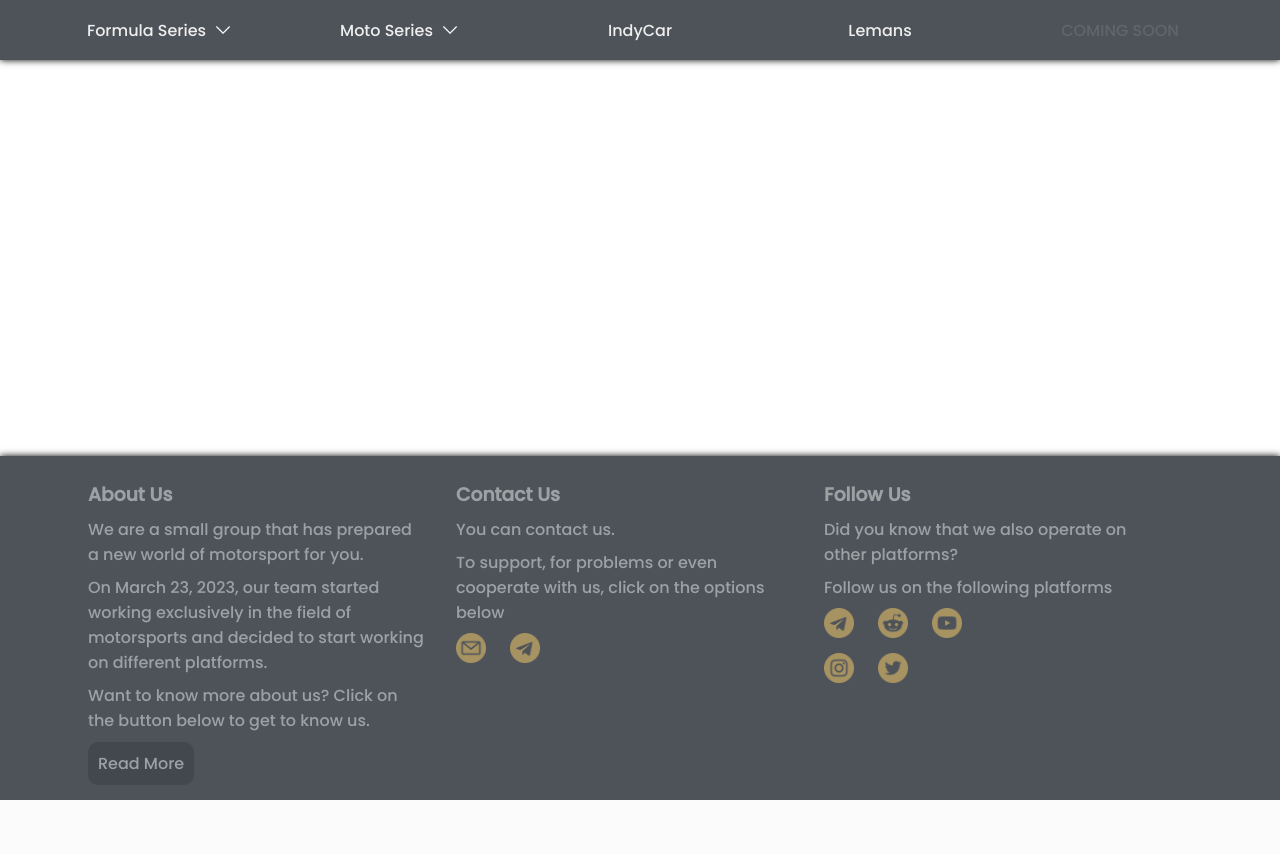
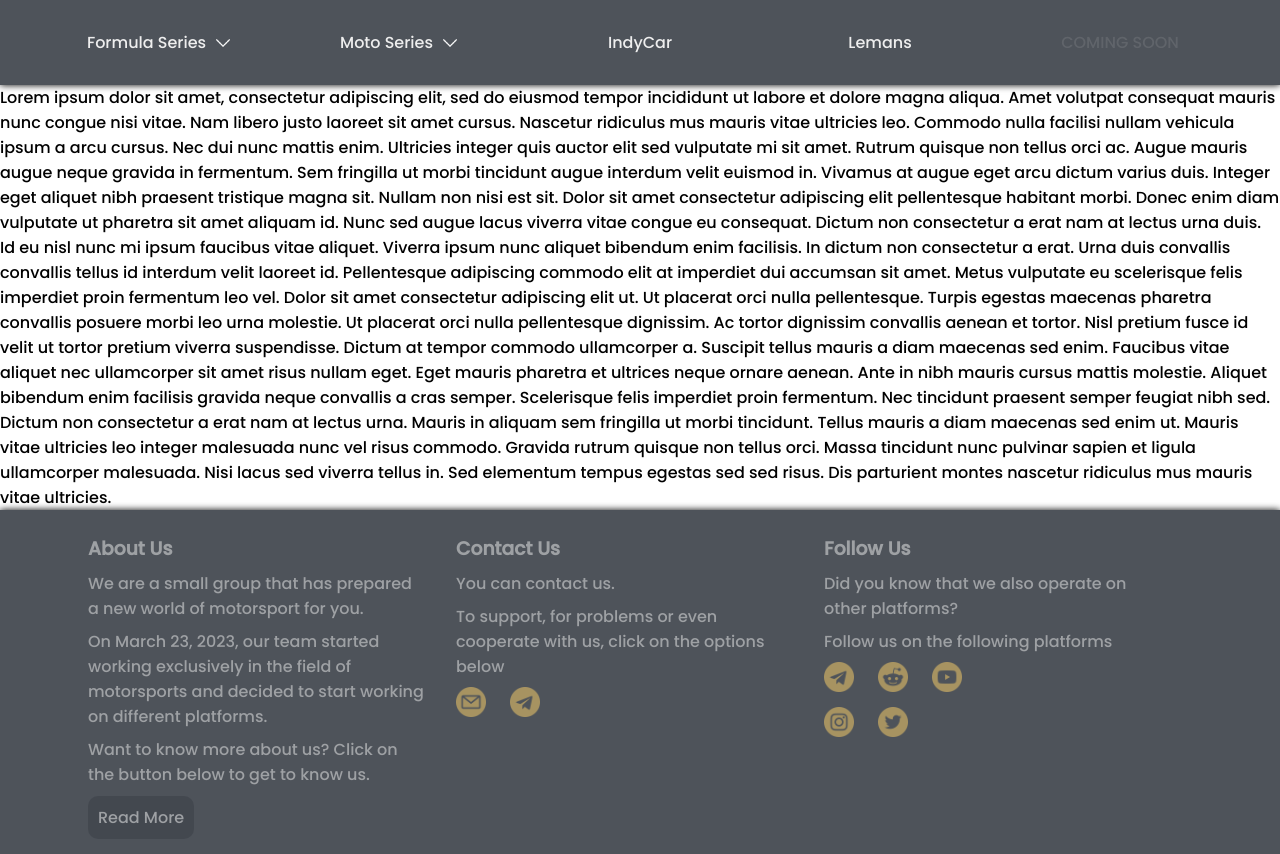
Before and after one commit to SoheilKhorram/BNP, a PHP site: page /home.php in a window 1280 px wide. Before the commit the page ends 800 px from the top, so only its background shows below. Run offline with PHP 8.4, Linux system fonts and the light colour scheme.

Commit message:
some minor fixes

```diff
--- a/css/home.css
+++ b/css/home.css
@@ -54,7 +54,7 @@ body {
 
 .menu-container {
     width: 100%;
-    height: 60px;
+    min-height: 60px;
     background: var(--primary-clr-300);
     display: flex;
     justify-content: center;
@@ -89,7 +89,7 @@ body {
     margin-left: 7px;
 }
 
-@media (max-width: 670px) {
+@media (max-width: 900px) {
     .coming-soon {
         display: none;
     }
@@ -97,7 +97,8 @@ body {
 
 .submenu-container {
     position: absolute;
-    top: 60px;
+    top: 70px;
+    border-radius: var(--radius);
     background: var(--primary-clr-300);
     display: flex;
     justify-content: flex-start;
@@ -112,7 +113,7 @@ body {
     transition: all 0.1s;
     width: 200px;
     padding: 10px;
-
+    border-radius: var(--radius);
 }
 
 .submenu-item:hover {
--- a/home.php
+++ b/home.php
@@ -48,6 +48,35 @@
         <div class="menu-item coming-soon" style="animation:ghost 2s infinite"><span>COMING SOON</span></div>
 
     </div>
+
+    <main>
+        Lorem ipsum dolor sit amet, consectetur adipiscing elit, sed do eiusmod tempor incididunt ut labore et dolore
+        magna aliqua. Amet volutpat consequat mauris nunc congue nisi vitae. Nam libero justo laoreet sit amet cursus.
+        Nascetur ridiculus mus mauris vitae ultricies leo. Commodo nulla facilisi nullam vehicula ipsum a arcu cursus.
+        Nec dui nunc mattis enim. Ultricies integer quis auctor elit sed vulputate mi sit amet. Rutrum quisque non
+        tellus orci ac. Augue mauris augue neque gravida in fermentum. Sem fringilla ut morbi tincidunt augue interdum
+        velit euismod in. Vivamus at augue eget arcu dictum varius duis. Integer eget aliquet nibh praesent tristique
+        magna sit. Nullam non nisi est sit.
+
+        Dolor sit amet consectetur adipiscing elit pellentesque habitant morbi. Donec enim diam vulputate ut pharetra
+        sit amet aliquam id. Nunc sed augue lacus viverra vitae congue eu consequat. Dictum non consectetur a erat nam
+        at lectus urna duis. Id eu nisl nunc mi ipsum faucibus vitae aliquet. Viverra ipsum nunc aliquet bibendum enim
+        facilisis. In dictum non consectetur a erat. Urna duis convallis convallis tellus id interdum velit laoreet id.
+        Pellentesque adipiscing commodo elit at imperdiet dui accumsan sit amet. Metus vulputate eu scelerisque felis
+        imperdiet proin fermentum leo vel. Dolor sit amet consectetur adipiscing elit ut. Ut placerat orci nulla
+        pellentesque. Turpis egestas maecenas pharetra convallis posuere morbi leo urna molestie.
+
+        Ut placerat orci nulla pellentesque dignissim. Ac tortor dignissim convallis aenean et tortor. Nisl pretium
+        fusce id velit ut tortor pretium viverra suspendisse. Dictum at tempor commodo ullamcorper a. Suscipit tellus
+        mauris a diam maecenas sed enim. Faucibus vitae aliquet nec ullamcorper sit amet risus nullam eget. Eget mauris
+        pharetra et ultrices neque ornare aenean. Ante in nibh mauris cursus mattis molestie. Aliquet bibendum enim
+        facilisis gravida neque convallis a cras semper. Scelerisque felis imperdiet proin fermentum. Nec tincidunt
+        praesent semper feugiat nibh sed. Dictum non consectetur a erat nam at lectus urna. Mauris in aliquam sem
+        fringilla ut morbi tincidunt. Tellus mauris a diam maecenas sed enim ut. Mauris vitae ultricies leo integer
+        malesuada nunc vel risus commodo. Gravida rutrum quisque non tellus orci. Massa tincidunt nunc pulvinar sapien
+        et ligula ullamcorper malesuada. Nisi lacus sed viverra tellus in. Sed elementum tempus egestas sed sed risus.
+        Dis parturient montes nascetur ridiculus mus mauris vitae ultricies.
+    </main>
 
     <footer>
         <div class="footer-container">
```
